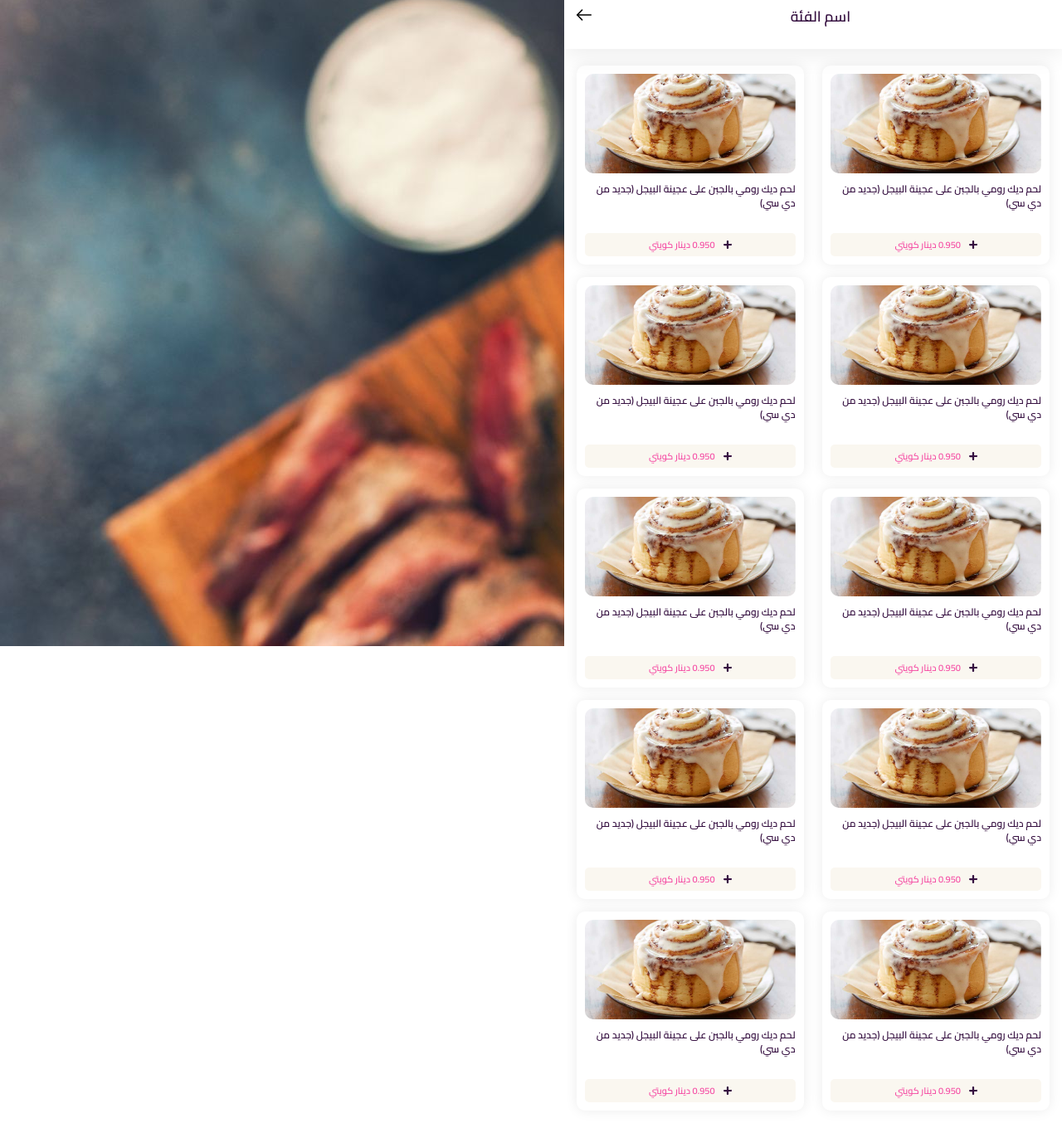
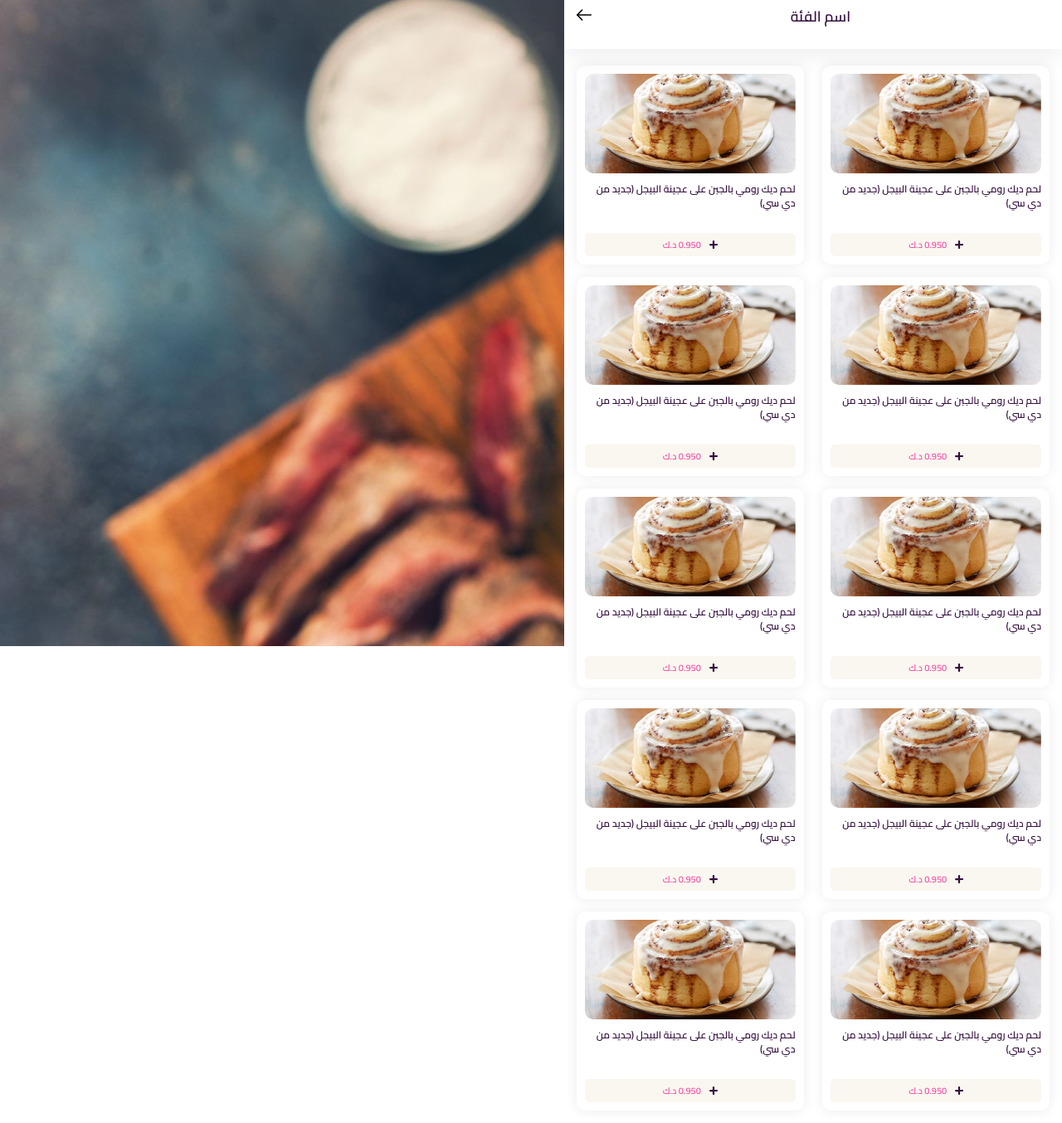
Before and after one commit to Mostafaahmed20155/vendyway, a website: page rtl/category-page.html in a window 1280 px wide. Shown: the part 21-1375 px from the top of the page at 83% size. Drawn offline with nearby package versions, Linux system fonts and the light colour scheme.

Commit message:
issues fixed in note 1.4, caresoul & responisve fix

```diff
--- a/rtl/category-page.html
+++ b/rtl/category-page.html
@@ -31,7 +31,7 @@
                     <h1 class="product-name">لحم ديك رومي بالجبن على عجينة البيجل (جديد من دي سي)</h1>
                     <button class="add-to-cart">
                         <img src="../img/Union 1.svg" alt="add-sign" class="add-icon">
-                        0.950 دينار كويتي
+                        0.950 د.ك
                     </button>
                 </div>
                 <div class="clear-fix category__products-card margin-top-md">
@@ -41,7 +41,7 @@
                     <h1 class="product-name">لحم ديك رومي بالجبن على عجينة البيجل (جديد من دي سي)</h1>
                     <button class="add-to-cart">
                         <img src="../img/Union 1.svg" alt="add-sign" class="add-icon">
-                        0.950 دينار كويتي
+                        0.950 د.ك
                     </button>
                 </div>
                 <div class="clear-fix category__products-card margin-top-md">
@@ -51,7 +51,7 @@
                     <h1 class="product-name">لحم ديك رومي بالجبن على عجينة البيجل (جديد من دي سي)</h1>
                     <button class="add-to-cart">
                         <img src="../img/Union 1.svg" alt="add-sign" class="add-icon">
-                        0.950 دينار كويتي
+                        0.950 د.ك
                     </button>
                 </div>
                 <div class="clear-fix category__products-card margin-top-md">
@@ -61,7 +61,7 @@
                     <h1 class="product-name">لحم ديك رومي بالجبن على عجينة البيجل (جديد من دي سي)</h1>
                     <button class="add-to-cart">
                         <img src="../img/Union 1.svg" alt="add-sign" class="add-icon">
-                        0.950 دينار كويتي
+                        0.950 د.ك
                     </button>
                 </div>
                 <div class="clear-fix category__products-card margin-top-md">
@@ -71,7 +71,7 @@
                     <h1 class="product-name">لحم ديك رومي بالجبن على عجينة البيجل (جديد من دي سي)</h1>
                     <button class="add-to-cart">
                         <img src="../img/Union 1.svg" alt="add-sign" class="add-icon">
-                        0.950 دينار كويتي
+                        0.950 د.ك
                     </button>
                 </div>
                 <div class="clear-fix category__products-card margin-top-md">
@@ -81,7 +81,7 @@
                     <h1 class="product-name">لحم ديك رومي بالجبن على عجينة البيجل (جديد من دي سي)</h1>
                     <button class="add-to-cart">
                         <img src="../img/Union 1.svg" alt="add-sign" class="add-icon">
-                        0.950 دينار كويتي
+                        0.950 د.ك
                     </button>
                 </div>
                 <div class="clear-fix category__products-card margin-top-md">
@@ -91,7 +91,7 @@
                     <h1 class="product-name">لحم ديك رومي بالجبن على عجينة البيجل (جديد من دي سي)</h1>
                     <button class="add-to-cart">
                         <img src="../img/Union 1.svg" alt="add-sign" class="add-icon">
-                        0.950 دينار كويتي
+                        0.950 د.ك
                     </button>
                 </div>
                 <div class="clear-fix category__products-card margin-top-md">
@@ -101,7 +101,7 @@
                     <h1 class="product-name">لحم ديك رومي بالجبن على عجينة البيجل (جديد من دي سي)</h1>
                     <button class="add-to-cart">
                         <img src="../img/Union 1.svg" alt="add-sign" class="add-icon">
-                        0.950 دينار كويتي
+                        0.950 د.ك
                     </button>
                 </div>
                 <div class="clear-fix category__products-card margin-top-md">
@@ -111,7 +111,7 @@
                     <h1 class="product-name">لحم ديك رومي بالجبن على عجينة البيجل (جديد من دي سي)</h1>
                     <button class="add-to-cart">
                         <img src="../img/Union 1.svg" alt="add-sign" class="add-icon">
-                        0.950 دينار كويتي
+                        0.950 د.ك
                     </button>
                 </div>
                 <div class="clear-fix category__products-card margin-top-md">
@@ -121,7 +121,7 @@
                     <h1 class="product-name">لحم ديك رومي بالجبن على عجينة البيجل (جديد من دي سي)</h1>
                     <button class="add-to-cart">
                         <img src="../img/Union 1.svg" alt="add-sign" class="add-icon">
-                        0.950 دينار كويتي
+                        0.950 د.ك
                     </button>
                 </div>
 
--- a/sass/pages/_search.scss
+++ b/sass/pages/_search.scss
@@ -69,6 +69,7 @@
                   @include Montserrat(1rem, 600);
                   color: #b3b3b3;
                   margin-bottom: 1rem;
+                //   display: none;
                 }
                 .product-name {
                   @include Montserrat(1.2rem, 600);
--- a/sass/pages/_theme-2.scss
+++ b/sass/pages/_theme-2.scss
@@ -44,6 +44,7 @@
         @include Montserrat(1rem, 600);
         color: #b3b3b3;
         margin-bottom: 1rem;
+        // display: none;
       }
       .product-name {
         @include Montserrat(1.2rem, 600);
```
Also changed, not shown: rtl/cart.html (+4 -4 lines), rtl/category-page-theme-6.html (+10 -10 lines), rtl/homepage-car-pickup.html (+9 -9 lines), rtl/homepage-delievery.html (+9 -9 lines), rtl/index.html (+13 -13 lines), rtl/search.html (+7 -7 lines), rtl/single-product.html (+1 -1 lines), rtl/theme-2.html (+9 -9 lines), rtl/theme-3.html (+1 -1 lines), rtl/theme-4.html (+8 -8 lines).
